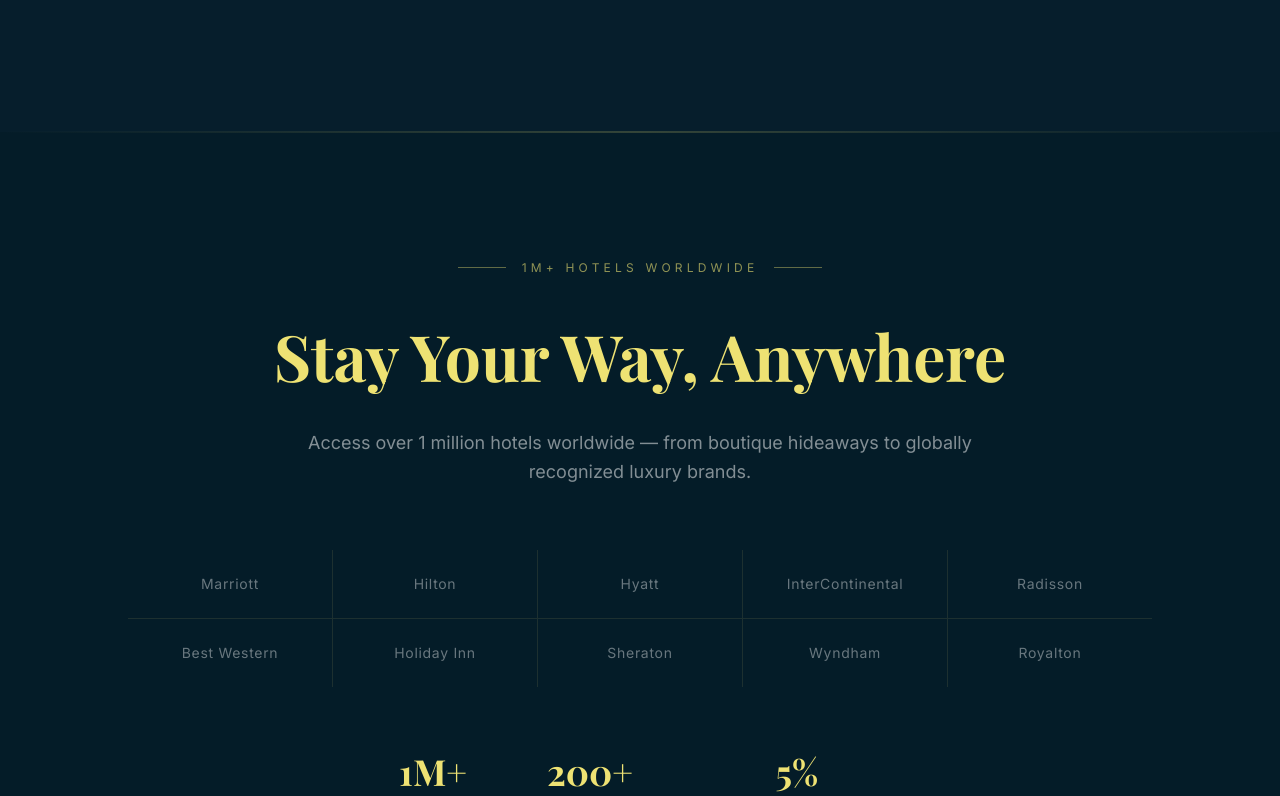
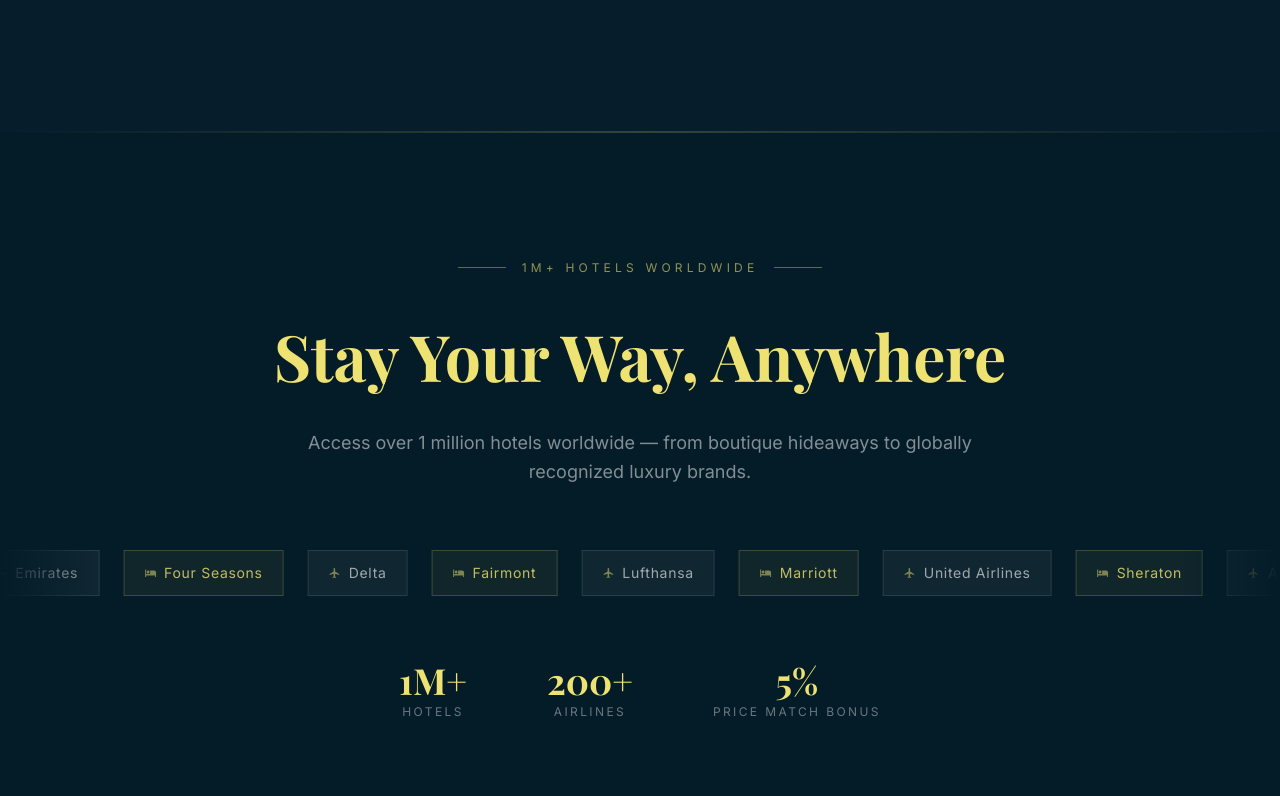
Before and after one commit to ElBeDev/live-leasure, a Next.js app: page / in a window 1280 px wide. Shown: the part 5460-6256 px from the top of the page. Built offline with nearby package versions, Linux system fonts and the light colour scheme.

Commit message:
feat: replace brands grid with infinite marquee (hotels + airlines interleaved)

```diff
--- a/app/globals.css
+++ b/app/globals.css
@@ -81,3 +81,16 @@
   background-color: rgba(238, 226, 115, 0.2);
   color: #eee273;
 }
+
+/* Marquee */
+@keyframes marquee {
+  0%   { transform: translateX(0); }
+  100% { transform: translateX(-50%); }
+}
+.animate-marquee {
+  animation: marquee 40s linear infinite;
+  will-change: transform;
+}
+.marquee-pause:hover .animate-marquee {
+  animation-play-state: paused;
+}
--- a/components/HotelsShowcase.tsx
+++ b/components/HotelsShowcase.tsx
@@ -3,21 +3,41 @@
 import { motion } from 'framer-motion';
 import { useLanguage } from '@/lib/LanguageContext';
 
+const BRANDS: { name: string; type: 'hotel' | 'airline' }[] = [
+  { name: 'JW Marriott',      type: 'hotel' },
+  { name: 'American Airlines', type: 'airline' },
+  { name: 'Hilton',           type: 'hotel' },
+  { name: 'Emirates',         type: 'airline' },
+  { name: 'Four Seasons',     type: 'hotel' },
+  { name: 'Delta',            type: 'airline' },
+  { name: 'Fairmont',         type: 'hotel' },
+  { name: 'Lufthansa',        type: 'airline' },
+  { name: 'Marriott',         type: 'hotel' },
+  { name: 'United Airlines',  type: 'airline' },
+  { name: 'Sheraton',         type: 'hotel' },
+  { name: 'Air France',       type: 'airline' },
+  { name: 'Radisson',         type: 'hotel' },
+  { name: 'British Airways',  type: 'airline' },
+  { name: 'Conrad',           type: 'hotel' },
+  { name: 'Aeromexico',       type: 'airline' },
+  { name: 'Hyatt',            type: 'hotel' },
+  { name: 'KLM',              type: 'airline' },
+  { name: 'InterContinental', type: 'hotel' },
+  { name: 'Southwest',        type: 'airline' },
+];
+
+// Duplicate for seamless loop
+const TRACK = [...BRANDS, ...BRANDS];
+
 export default function HotelsShowcase() {
   const { t } = useLanguage();
 
-  const brands = [
-    'Marriott', 'Hilton', 'Hyatt', 'InterContinental', 'Radisson',
-    'Best Western', 'Holiday Inn', 'Sheraton', 'Wyndham', 'Royalton',
-  ];
-
   return (
-    <section className="py-32 relative bg-[#041c28]">
+    <section className="py-32 relative bg-[#041c28] overflow-hidden">
       <div className="absolute top-0 left-0 right-0 h-px bg-gradient-to-r from-transparent via-[#eee273]/20 to-transparent" />
 
+      {/* Header */}
       <div className="max-w-6xl mx-auto px-6 sm:px-10 lg:px-16">
-
-        {/* Header */}
         <motion.div
           initial={{ opacity: 0, y: 24 }}
           whileInView={{ opacity: 1, y: 0 }}
@@ -37,32 +57,52 @@ export default function HotelsShowcase() {
             {t.hotels.subtitle}
           </p>
         </motion.div>
+      </div>
 
-        {/* Brands grid */}
+      {/* Marquee */}
       <motion.div
         initial={{ opacity: 0 }}
         whileInView={{ opacity: 1 }}
         viewport={{ once: true }}
-          transition={{ duration: 0.8, delay: 0.2 }}
-          className="grid grid-cols-2 md:grid-cols-5 gap-px bg-[#eee273]/10 mb-16"
+        transition={{ duration: 0.8 }}
+        className="marquee-pause relative mb-16"
       >
-          {brands.map((brand, index) => (
-            <motion.div
-              key={brand}
-              initial={{ opacity: 0 }}
-              whileInView={{ opacity: 1 }}
-              viewport={{ once: true }}
-              transition={{ delay: index * 0.05 }}
-              className="bg-[#041c28] py-6 px-4 flex items-center justify-center group hover:bg-[#072d3e]/40 transition-colors duration-300"
+        {/* fade edges */}
+        <div className="pointer-events-none absolute left-0 top-0 bottom-0 w-24 z-10 bg-gradient-to-r from-[#041c28] to-transparent" />
+        <div className="pointer-events-none absolute right-0 top-0 bottom-0 w-24 z-10 bg-gradient-to-l from-[#041c28] to-transparent" />
+
+        <div className="flex animate-marquee w-max">
+          {TRACK.map((brand, i) => (
+            <div
+              key={i}
+              className={`mx-3 flex-shrink-0 flex items-center gap-2 px-5 py-3 border ${
+                brand.type === 'hotel'
+                  ? 'border-[#eee273]/20 bg-[#eee273]/5'
+                  : 'border-white/10 bg-white/5'
+              }`}
             >
-              <span className="font-sans text-white/40 text-sm tracking-wider group-hover:text-[#eee273]/70 transition-colors duration-300">
-                {brand}
+              {brand.type === 'airline' && (
+                <svg className="w-3 h-3 text-[#eee273]/50 flex-shrink-0" fill="currentColor" viewBox="0 0 24 24">
+                  <path d="M21 16v-2l-8-5V3.5A1.5 1.5 0 0 0 11.5 2 1.5 1.5 0 0 0 10 3.5V9l-8 5v2l8-2.5V19l-2 1.5V22l3.5-1 3.5 1v-1.5L13 19v-5.5z"/>
+                </svg>
+              )}
+              {brand.type === 'hotel' && (
+                <svg className="w-3 h-3 text-[#eee273]/50 flex-shrink-0" fill="currentColor" viewBox="0 0 24 24">
+                  <path d="M7 13c1.66 0 3-1.34 3-3S8.66 7 7 7s-3 1.34-3 3 1.34 3 3 3zm12-6h-8v7H3V5H1v15h2v-3h18v3h2v-9c0-2.21-1.79-4-4-4z"/>
+                </svg>
+              )}
+              <span className={`font-sans text-sm tracking-wider whitespace-nowrap ${
+                brand.type === 'hotel' ? 'text-[#eee273]/80' : 'text-white/60'
+              }`}>
+                {brand.name}
               </span>
-            </motion.div>
+            </div>
           ))}
+        </div>
       </motion.div>
 
       {/* Stats row */}
+      <div className="max-w-6xl mx-auto px-6 sm:px-10 lg:px-16">
         <motion.div
           initial={{ opacity: 0, y: 16 }}
           whileInView={{ opacity: 1, y: 0 }}
```
Lines whose indentation alone changed are shown as unchanged.
